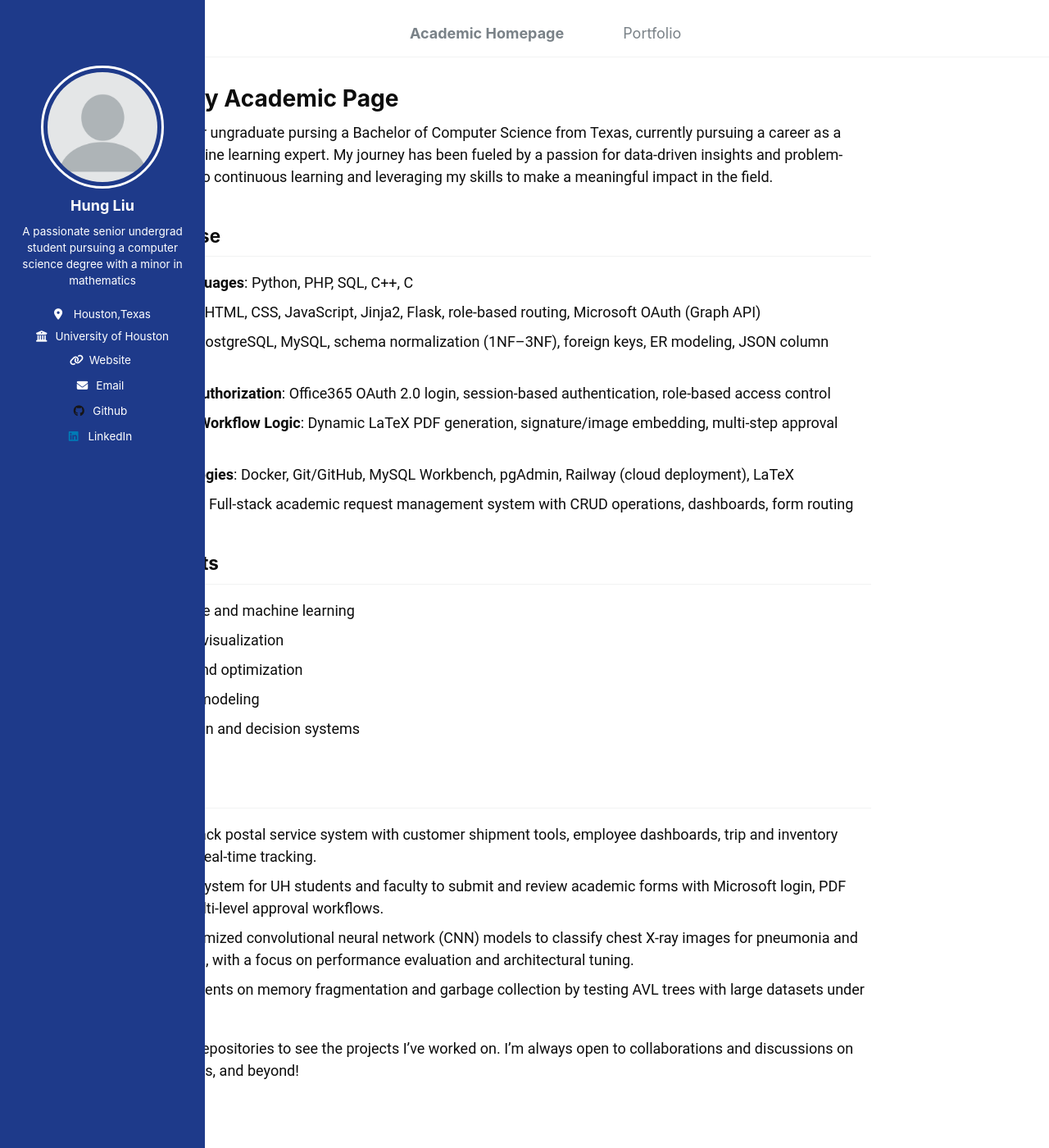
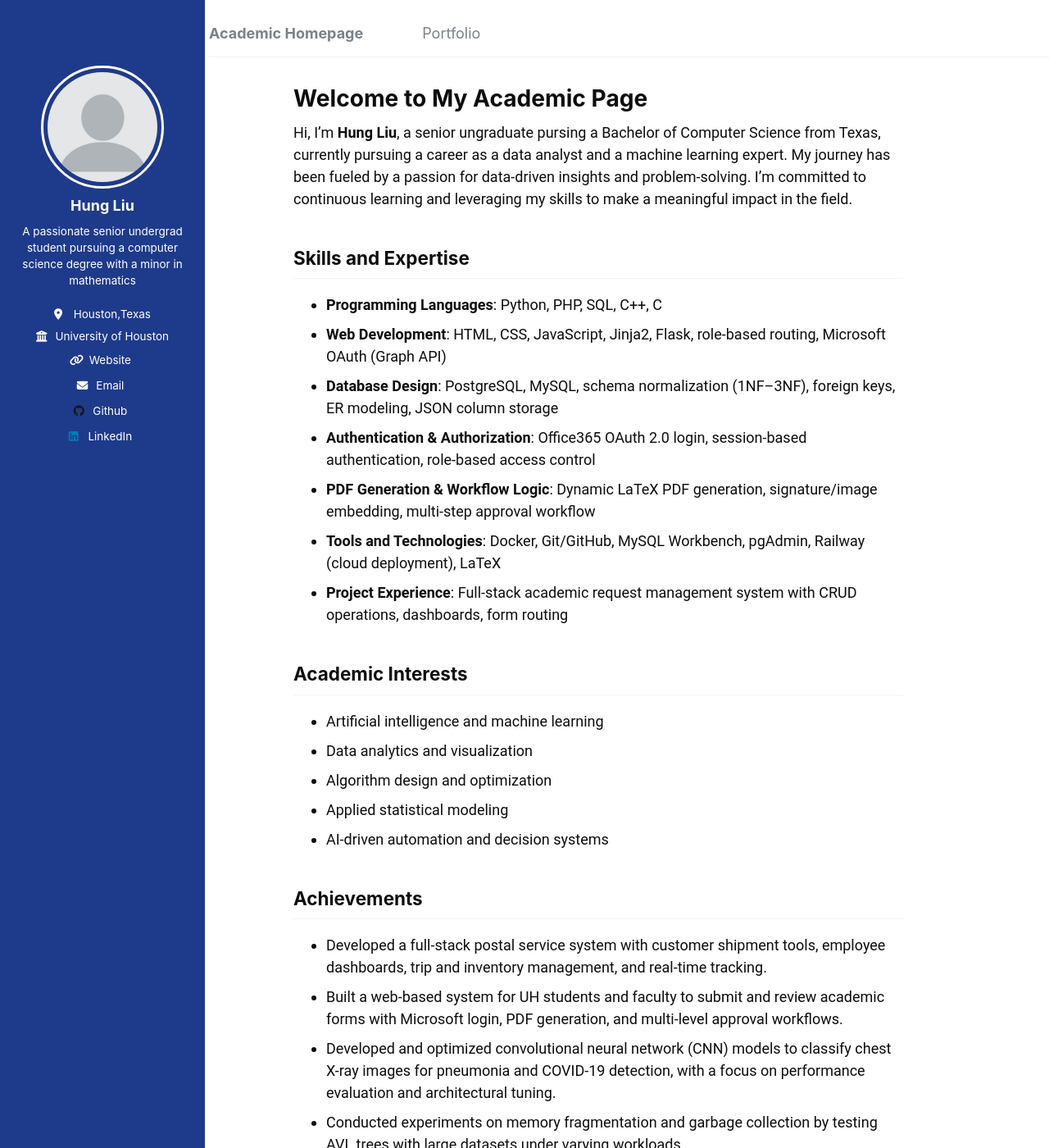
Before and after one commit to sunnySKL/sunnySKL.github.io, a Jekyll site: the page built from _pages/about.md, in a window 1280 px wide and 1400 px high. Shown: the whole window at 82% size. Built offline with Jekyll 4.4.1, drawn with Linux system fonts in a browser that asks for light colours.

Commit message:
Update custom.css

```diff
--- a/assets/css/custom.css
+++ b/assets/css/custom.css
@@ -133,19 +133,18 @@ body {
         padding-top: 80px;
     }
 
-    .navbar,
-    .masthead,
-    #main,
-    .masthead__inner-wrap {
-        margin-left: 250px !important;
-        padding-left: 0 !important;
-        padding-right: 0 !important;
+    .navbar {
+        padding-left: 30px;
     }
 
-    .navbar,
-    .navbar * {
+    .masthead,
+    #main {
+        margin-left: 255px;
+    }
+
+    .masthead__inner-wrap {
+        max-width: none !important;
         padding-left: 0 !important;
-        margin-left: 0 !important;
     }
 
     .greedy-nav {
@@ -153,6 +152,7 @@ body {
     }
 
     #main {
+        margin-left: 255px;
         margin-right: 0;
         max-width: none !important;
         width: auto !important;
@@ -185,4 +185,8 @@ body {
         display: block !important;
         clear: both !important;
     }
+
+    #main {
+        margin-left: 300px !important;
+    }
 }
```
